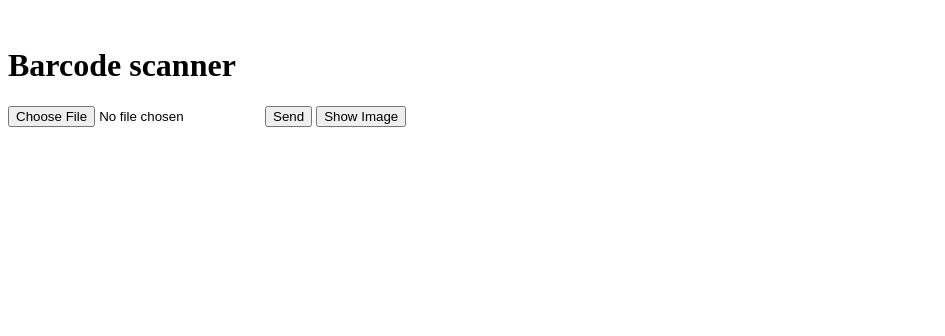
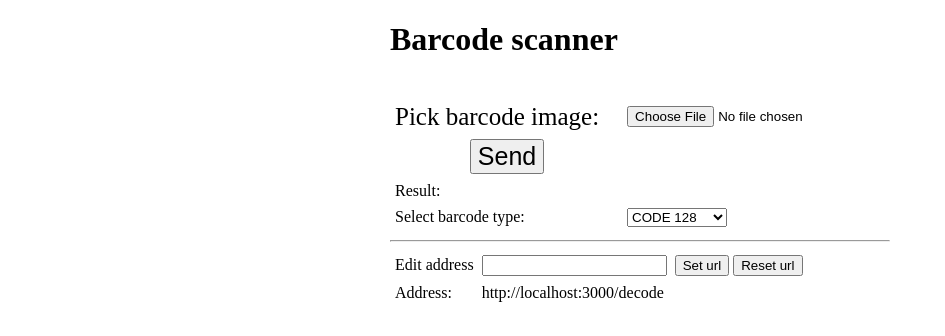
Before and after one commit to OverLordYOLO/jsportfolio, a website: page barcode-scanner/index.html in a window 1280 px wide. Shown: the whole page, without its empty margins (0-945 px from the left). Drawn offline with Linux system fonts and the light colour scheme.

Commit message:
Add table and edit functions in index.html

```diff
--- a/barcode-scanner/index.html
+++ b/barcode-scanner/index.html
@@ -6,27 +6,107 @@
     <meta http-equiv="X-UA-Compatible" content="ie=edge">
     <title>Barcode scanner</title>
 </head>
+<style>
+body div {
+    margin: auto;
+    max-width: 500px;
+}
+table tr td {
+    padding: 3px;
+}
+</style>
 <body>
-    <div id="bar_data" style="visibility: hidden;"></div>
-    <img id="bar_img" style="max-width: 100px;">
-    <h1>Barcode scanner</h1>
-    <input type="file" onchange="onFileSelected(event)" name="barcode_image" id="barcode_image">
-    <button onclick="sendForm()">Send</button>
-    <button onclick="showImage()">Show Image</button>
-    <div id="bar_result"></div>
+    <div>
+        <h1>Barcode scanner</h1>
+        <div id="bar_data" style="visibility: hidden;"></div>
+        <img id="bar_img" style="max-width: 100px;">
+        <br>
+        <table>
+            <tr>
+                <td>
+                    <span style="padding-right: 20px; font-size: 25px;">Pick barcode image:</span>
+                </td>
+                <td>
+                        <input type="file" onchange="onFileSelected(event)" name="barcode_image" id="barcode_image" accept=".png,.jpg">
+                </td>
+            </tr>
+            <tr>
+                <td style="text-align: center;">
+                    <button onclick="sendForm()" style="font-size: 25px;">Send</button>
+                </td>
+            </tr>
+            <tr>
+                <td>
+                    <span>Result:</span>
+                </td>
+                <td>
+                    <div id="bar_result"/>
+                </td>
+            </tr>
+            <tr>
+                <td><span>Select barcode type:</span></td>
+                <td><select name="bar_type_sel" id="bar_type_sel">
+                        <option value="code_128_reader" selected=true>CODE 128</option>
+                        <option value="ean_reader">EAN</option>
+                        <option value="ean_8_reader">EAN 8</option>
+                        <option value="code_39_reader">CODE 39</option>
+                        <option value="code_39_vin_reader">CODE 93 vin</option>
+                        <option value="codabar_reader">CODABAR</option>
+                        <option value="upc_reader">UPC-C</option>
+                        <option value="upc_e_reader">UPC-E</option>
+                        <option value="i2of5_reader">I2of5</option>
+                        <option value="2of5_reader">2of5</option>
+                </select></td>
+            </tr>
+        </table>
+        <hr>
+        <table>
+            <tr>
+                <td>
+                    <span>Edit address</span>
+                </td>
+                <td>
+                    <input type="text" name="address_input" id="address_input">
+                </td>
+                <td>
+                    <button onclick="document.getElementById('url_view').innerText='http://'+document.getElementById('address_input').value+'/decode'">Set url</button>
+                    <button onclick="document.getElementById('url_view').innerText='http://localhost:3000/decode'">Reset url</button>
+                </td>
+            </tr>
+            <tr>
+                <td><span>Address:</span></td>
+                <td>
+                    <div id=url_view>http://localhost:3000/decode</div>
+                </td>
+            </tr>
+        </table>
+    </div>
 </body>
 <script>
-var image_data = undefined;
+function onFileSelected(event) {
+    var selectedFile = event.target.files[0];
+    console.log(selectedFile);
+    var reader = new FileReader();
+
+    var imgtag = document.getElementById("bar_img");
+    imgtag.title = selectedFile.name;
+
+    reader.onload = function(event) {
+    imgtag.src = event.target.result;
+    document.getElementById("bar_data").text = event.target.result;
+    };
+    reader.readAsDataURL(selectedFile);
+}
 function sendForm() {
-    let image = document.getElementById("bar_img").src;
-    if (!image) {
+    document.getElementById("bar_result").innerHTML = "Loading...";
+    let image_data = document.getElementById("bar_img").src;
+    if (!image_data) {
         alert("select an image");
         return;
     }
     var xhr = new XMLHttpRequest();
-    var url = "http://localhost:3000/decode";
+    var url = document.getElementById("url_view").innerText;
     xhr.open("POST", url, true);
-    // xhr.setRequestHeader("Access-Control-Allow-Origin", "*");
     xhr.onreadystatechange = function () {
         if (xhr.readyState === 4 && xhr.status === 200) {
             var json = JSON.parse(xhr.responseText);
@@ -40,32 +120,13 @@ function sendForm() {
         }
     };
     console.log(document.getElementById("bar_data").text.length);
-    var data = JSON.stringify({"fileName": document.getElementById("bar_img").title, "image": document.getElementById("bar_data").text});
+    const fileName = document.getElementById("bar_img").title;
+    const image = document.getElementById("bar_data").text;
+    const readers_select = document.getElementById("bar_type_sel");
+    const readers = readers_select.options[readers_select.selectedIndex].value;
+    var data = JSON.stringify({"fileName": fileName, "image": image, "readers": readers});
     console.log(data);
     xhr.send(data);
 }
-function onFileSelected(event) {
-  var selectedFile = event.target.files[0];
-  console.log(selectedFile);
-  var reader = new FileReader();
-
-  var imgtag = document.getElementById("bar_img");
-  imgtag.title = selectedFile.name;
-
-  reader.onload = function(event) {
-    imgtag.src = event.target.result;
-    document.getElementById("bar_data").text = event.target.result;
-  };
-
-  reader.readAsDataURL(selectedFile);
-}
-function showImage() {
-    let image = document.getElementById("bar_img").src;
-    if (document.getElementById("bar_img").src) {
-        alert(document.getElementById("bar_img").src);
-    } else {
-        alert("data is undefined");
-    }
-}
 </script>
 </html>
```
